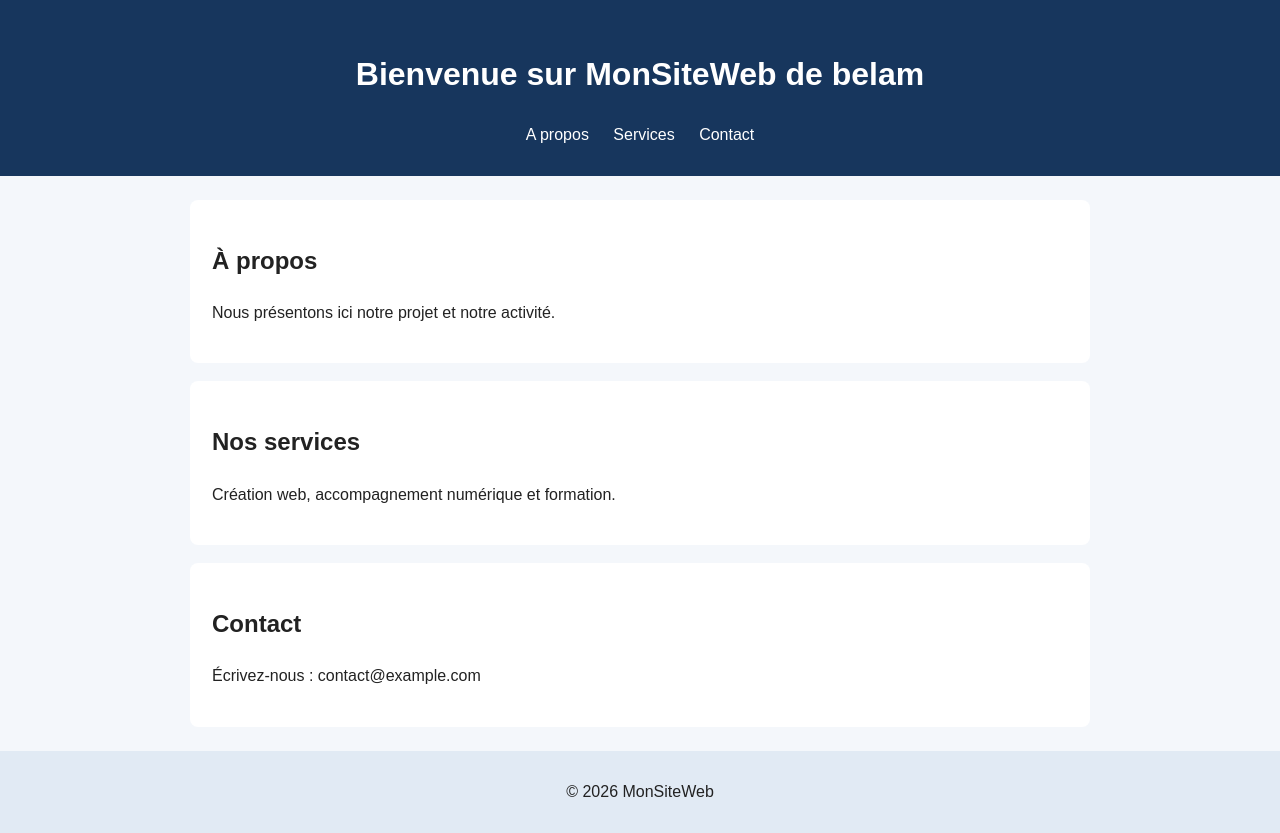
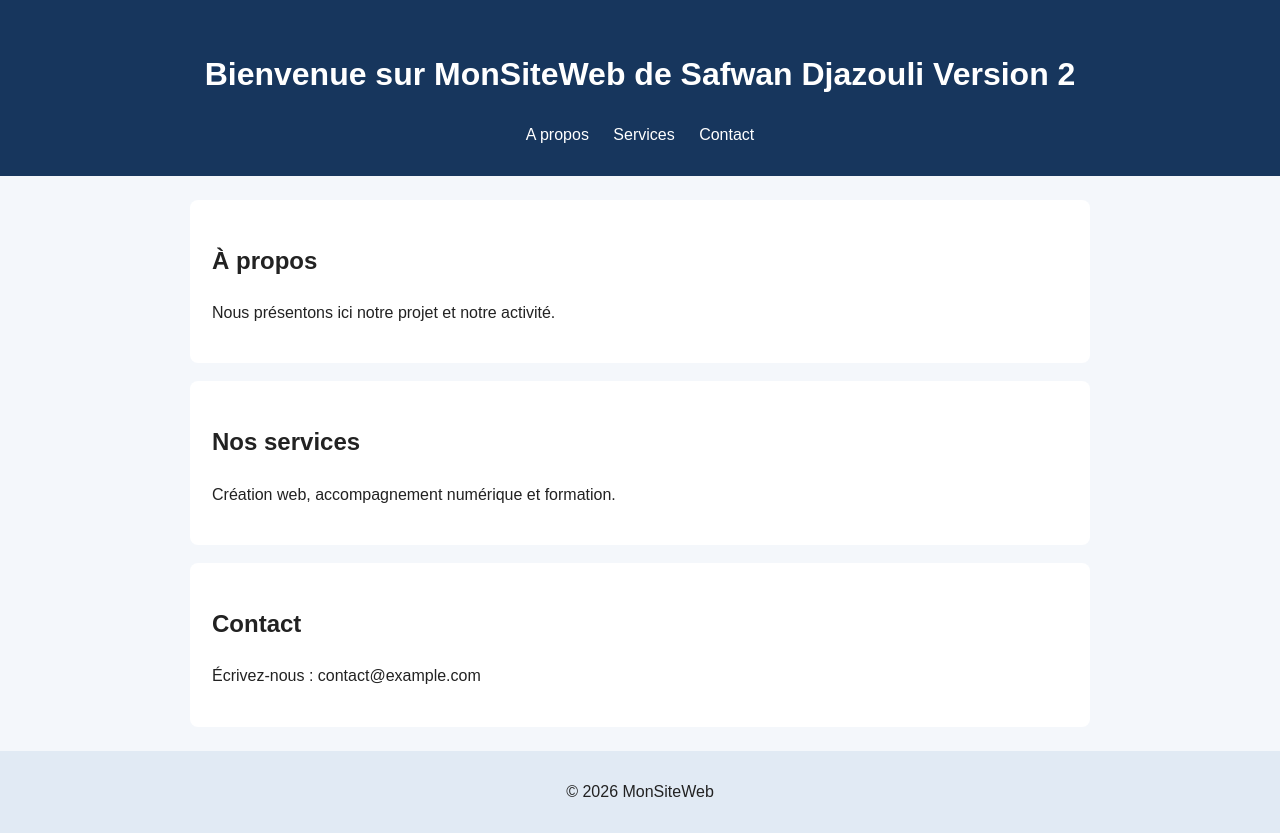
Before and after one commit to Safwan0506/MonSiteWeb, a plain HTML site: page mon-site-web/index.html in a window 1280 px wide. Drawn offline with Linux system fonts and the light colour scheme.

Commit message:
Modification du titre principal

```diff
--- a/mon-site-web/index.html
+++ b/mon-site-web/index.html
@@ -8,7 +8,7 @@
 </head>
 <body>
     <header>
-        <h1>Bienvenue sur MonSiteWeb de belam </h1>
+        <h1>Bienvenue sur MonSiteWeb de Safwan Djazouli Version 2 </h1>
         <nav>
             <a href="#apropos">A propos</a>
             <a href="#services">Services</a>
```
